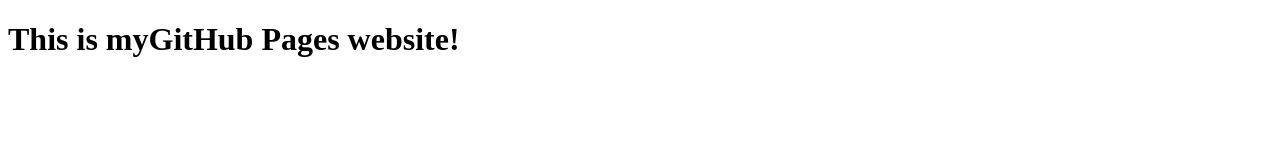
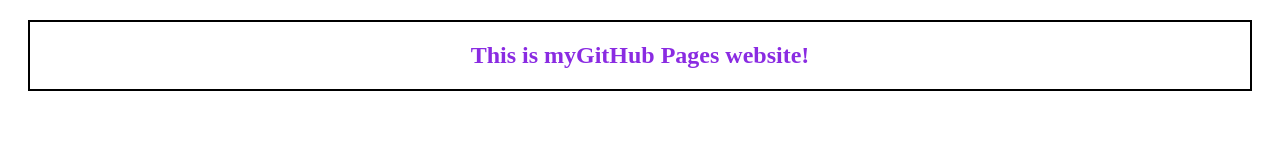
Before and after one commit to g-whittington/g-whittington.github.io, a plain HTML site: page index.html in a window 1280 px wide. Drawn offline with Linux system fonts and the light colour scheme.

Commit message:
Added style to heading

```diff
--- a/index.html
+++ b/index.html
@@ -1,9 +1,20 @@
 <!DOCTYPE html>
-<html>
+<html lang="en">
     <head>
         <title>My Site!</title>
+        <style>
+            #head {
+                font-family: 'Times New Roman', Times, serif;
+                font-size: 24px;
+                text-align: center;
+                color: blueviolet;
+                border: 2px solid black;
+                padding: 20px;
+                margin: 20px;
+            }
+        </style>
     </head>
     <body>
-        <h1>This is myGitHub Pages website!</h1>
+        <h1 id="head">This is myGitHub Pages website!</h1>
     </body>
 </html>
```
